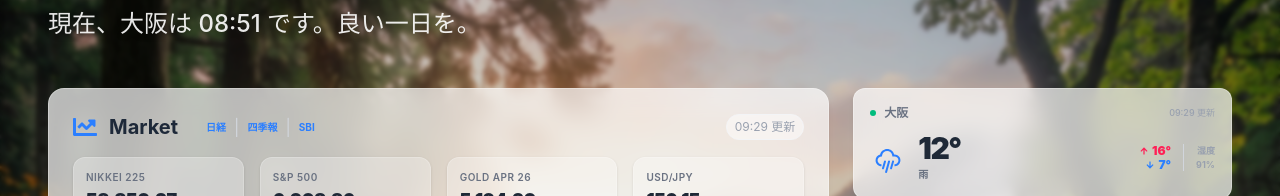
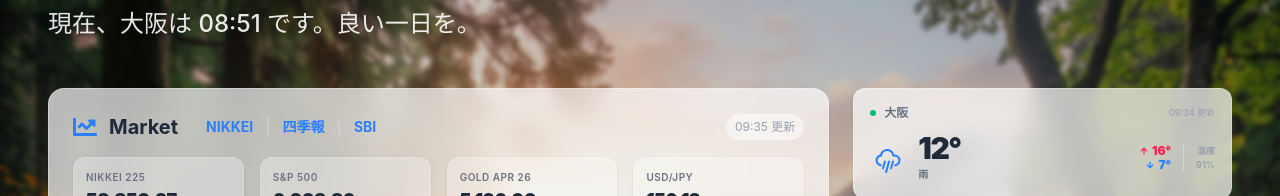
Before and after one commit to kcyth39/personal-dashboard, a React (Vite) app: page / in a window 1280 px wide. Shown: the part 176-372 px from the top of the page. Built offline with nearby package versions, Linux system fonts and the light colour scheme.

Commit message:
Update Market links: change '日経' to 'NIKKEI' and increase font size for better visibility

```diff
--- a/public/data/dashboard-data.json
+++ b/public/data/dashboard-data.json
@@ -73,27 +73,27 @@
         "name": "S&P 500"
       },
       "gold": {
-        "price": 5194.3,
-        "change": 0.099609375,
-        "changePercent": 0.0019177038,
+        "price": 5196,
+        "change": 1.7998047,
+        "changePercent": 0.034650277,
         "currency": "USD",
         "symbol": "GC=F",
         "name": "Gold Apr 26"
       },
       "usdjpy": {
-        "price": 156.15,
-        "change": 0.05999756,
-        "changePercent": 0.0384378,
+        "price": 156.185,
+        "change": 0.09500122,
+        "changePercent": 0.06086506,
         "currency": "JPY",
         "symbol": "USDJPY=X",
         "name": "USD/JPY"
       }
     },
-    "lastUpdated": "2026-02-27T09:29:39.183Z"
+    "lastUpdated": "2026-02-27T09:35:57.384Z"
   },
   "weather": {
     "current": {
-      "temp": 11.6,
+      "temp": 11.5,
       "humidity": 91,
       "weatherCode": 51
     },
@@ -102,6 +102,6 @@
       "tempMin": 7.3,
       "weatherCode": 55
     },
-    "lastUpdated": "2026-02-27T09:29:41.081Z"
+    "lastUpdated": "2026-02-27T09:34:40.942Z"
   }
 }
--- a/src/components/NewsCard.jsx
+++ b/src/components/NewsCard.jsx
@@ -40,12 +40,12 @@ export default function NewsCard() {
                     <div className="flex items-center space-x-3">
                         <FaChartLine className="text-blue-500 text-2xl" />
                         <h2 className="text-xl font-bold text-gray-800 dark:text-white">Market</h2>
-                        <div className="hidden sm:flex items-center space-x-2 ml-4">
-                            <a href="https://www.nikkei.com/" target="_blank" rel="noopener noreferrer" className="text-[10px] text-blue-500 hover:underline font-bold">日経</a>
+                        <div className="hidden sm:flex items-center space-x-3 ml-4">
+                            <a href="https://www.nikkei.com/" target="_blank" rel="noopener noreferrer" className="text-sm text-blue-500 hover:text-blue-600 dark:hover:text-blue-400 font-bold transition-colors">NIKKEI</a>
                             <span className="text-gray-300 dark:text-gray-600">|</span>
-                            <a href="https://shikiho.toyokeizai.net/" target="_blank" rel="noopener noreferrer" className="text-[10px] text-blue-500 hover:underline font-bold">四季報</a>
+                            <a href="https://shikiho.toyokeizai.net/" target="_blank" rel="noopener noreferrer" className="text-sm text-blue-500 hover:text-blue-600 dark:hover:text-blue-400 font-bold transition-colors">四季報</a>
                             <span className="text-gray-300 dark:text-gray-600">|</span>
-                            <a href="https://www.sbisec.co.jp/ETGate/" target="_blank" rel="noopener noreferrer" className="text-[10px] text-blue-500 hover:underline font-bold">SBI</a>
+                            <a href="https://www.sbisec.co.jp/ETGate/" target="_blank" rel="noopener noreferrer" className="text-sm text-blue-500 hover:text-blue-600 dark:hover:text-blue-400 font-bold transition-colors">SBI</a>
                         </div>
                     </div>
                     <span className="text-xs text-gray-400 bg-white/50 dark:bg-gray-800 px-2 py-1 rounded-full border border-gray-100 dark:border-gray-700">
```
